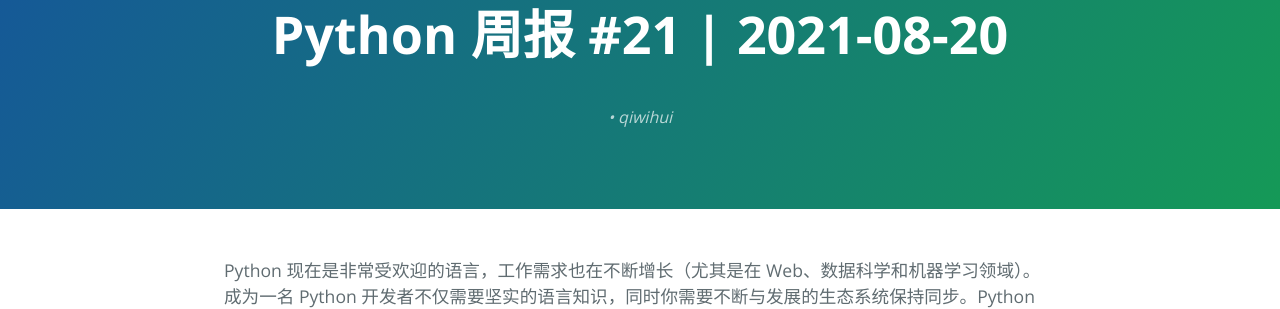
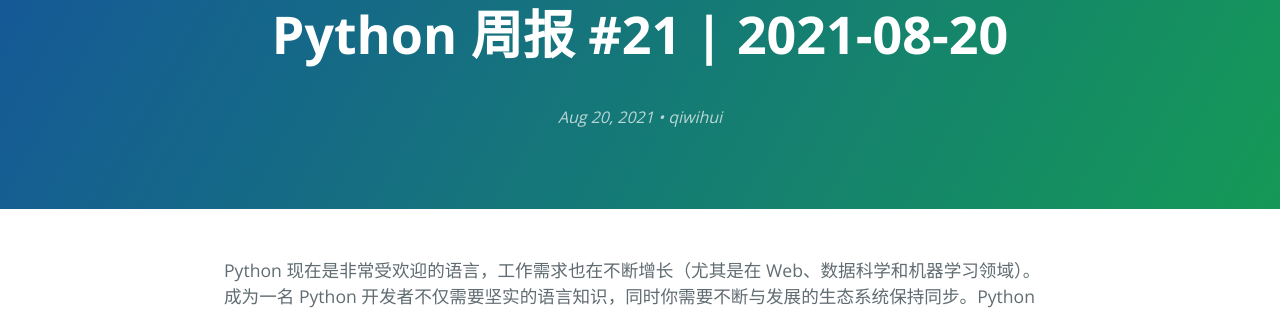
Before and after one commit to qiwihui/PythonWeekly, a Jekyll site: the page built from _posts/2021-08-20-#21.md, in a window 1280 px wide and 1400 px high. Shown: the part 141-450 px from the top of the window. Built offline with Jekyll 4.4.1, drawn with Linux system fonts in a browser that asks for light colours; emoji names are drawn with the system emoji font; comment, search, counter and statistics services are not loaded.

Commit message:
fix: fix location

```diff
--- a/2021-08-20-#21.md
+++ b/_posts/2021-08-20-#21.md
@@ -36,9 +36,9 @@ Pyodide 项目通过编译解释器将 Python 引入浏览器，并将 NumPy 和
 
 ### [cuda-python](https://github.com/NVIDIA/cuda-python)：CUDA Python 低级绑定
 
-## :books: 书籍
+<!-- ## :books: 书籍
 
-不错的书的推荐。
+不错的书的推荐。 -->
 
 ## :tv: 音视频
 
```
